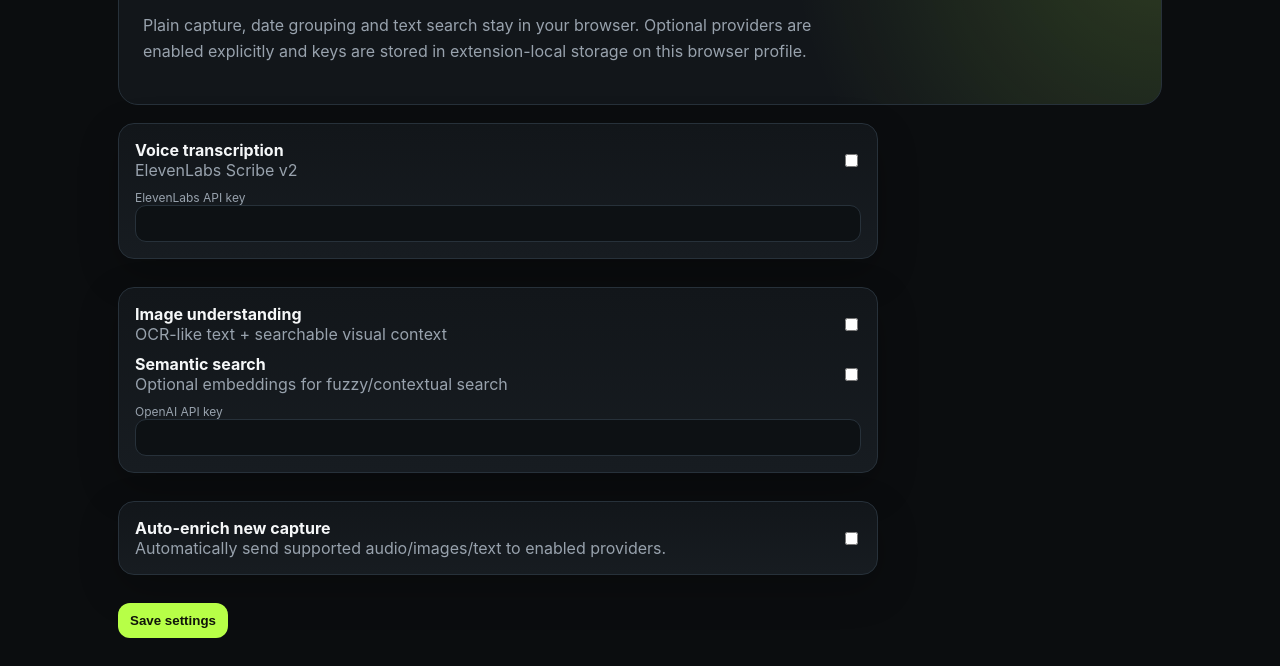
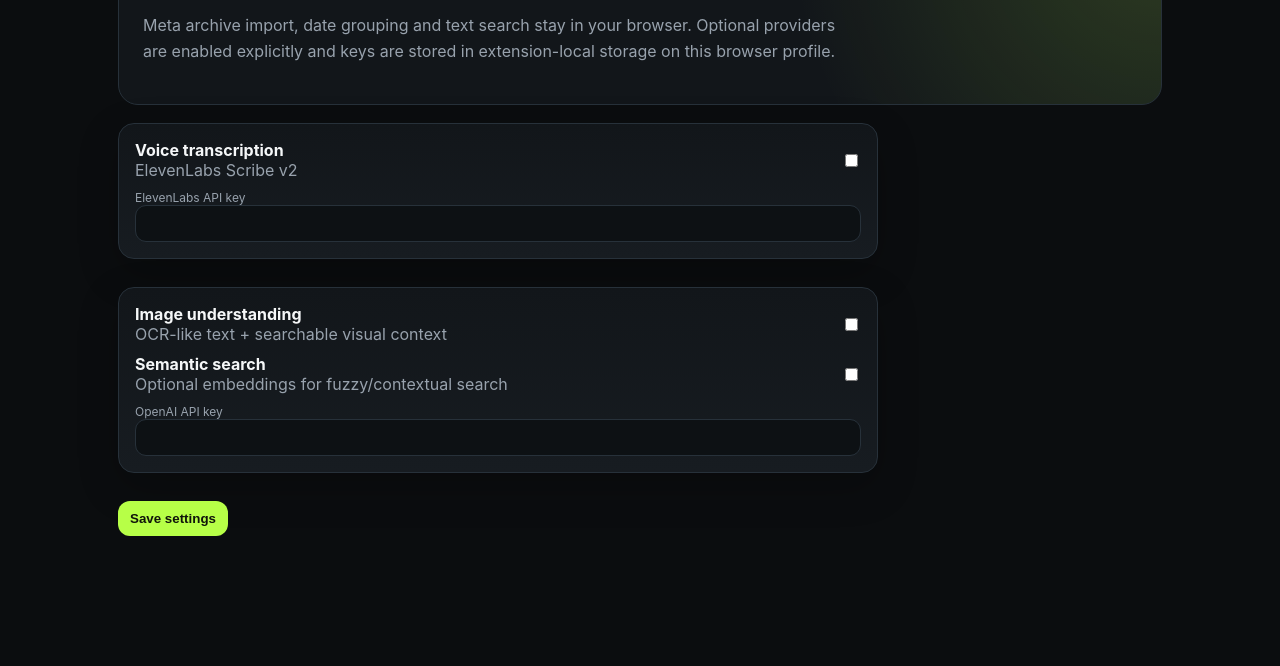
Before and after one commit to gkk-dev-ops/messenger-better-search, a browser extension: page src/options.html in a window 1280 px wide. Shown: the part 153-819 px from the top of the page. Drawn offline with Linux system fonts and the light colour scheme.

Commit message:
docs: remove capture wording from settings

```diff
--- a/src/options.html
+++ b/src/options.html
@@ -15,7 +15,7 @@
 
     <div class="hero">
       <h1>Local by default. AI only when you ask for it.</h1>
-      <p>Plain capture, date grouping and text search stay in your browser. Optional providers are enabled explicitly and keys are stored in extension-local storage on this browser profile.</p>
+      <p>Meta archive import, date grouping and text search stay in your browser. Optional providers are enabled explicitly and keys are stored in extension-local storage on this browser profile.</p>
     </div>
 
     <section class="settings-grid" style="margin-top:18px">
@@ -30,10 +30,6 @@
         <label><div class="label">OpenAI API key</div><input id="openAiKey" type="password" autocomplete="off"></label>
       </div>
 
-      <div class="card">
-        <div class="toggle"><div><strong>Auto-enrich new capture</strong><div class="muted">Automatically send supported audio/images/text to enabled providers.</div></div><input id="autoEnrich" type="checkbox" style="width:auto"></div>
-      </div>
-
       <div class="row">
         <button id="save" class="primary">Save settings</button>
         <span id="saved" class="muted" role="status" aria-live="polite"></span>
```
